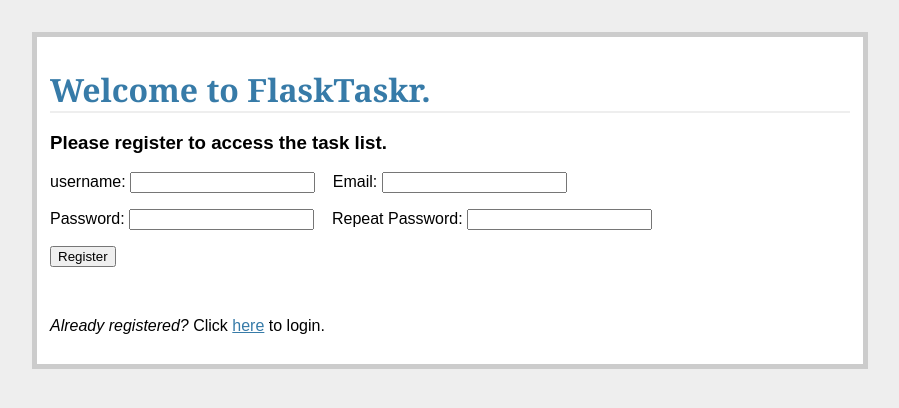
After one commit to peacing/flasktaskr, a Flask app: page /register/ in a window 1280 px wide. The commit adds this page. Shown: the top 408 px of the page, without its empty margins (190-1089 px from the left). Run offline with Flask 2, Linux system fonts and the light colour scheme; parts of the project's set-up code (start-up, migrations or seed data) failed here and were passed over.

Commit message:
sqlalchemization

```diff
--- a/project/_config.py
+++ b/project/_config.py
@@ -4,8 +4,6 @@ import os
 basedir = os.path.abspath(os.path.dirname(__file__))
 
 DATABASE = 'flasktaskr.db'
-USERNAME = 'admin'
-PASSWORD = 'admin'
 WTF_CSRF_ENABLED = True
 SECRET_KEY = 'my_precious'
 
--- a/project/forms.py
+++ b/project/forms.py
@@ -1,6 +1,6 @@
 from flask_wtf import Form
-from wtforms import StringField, DateField, IntegerField, SelectField
-from wtforms.validators import DataRequired
+from wtforms import StringField, DateField, IntegerField, SelectField, PasswordField
+from wtforms.validators import DataRequired, Length, EqualTo
 
 class AddTaskForm(Form):
     task_id = IntegerField()
@@ -21,3 +21,32 @@ class AddTaskForm(Form):
         ]
     )
     status = IntegerField('Status')
+
+
+class RegisterForm(Form):
+    name = StringField(
+        'username',
+        validators=[DataRequired(), Length(min=6, max=40)]
+    )
+    email = StringField(
+        'Email',
+        validators=[DataRequired(), Length(min=6, max=40)]
+    )
+    password = PasswordField(
+        'Password',
+        validators=[DataRequired(), Length(min=6, max=40)]
+    )
+    confirm = PasswordField(
+        'Repeat Password',
+        validators=[DataRequired(), EqualTo('password', message='Passwords must match')]
+    )
+
+class LoginForm(Form):
+    name = StringField(
+        'username',
+        validators=[DataRequired()]
+    )
+    password = PasswordField(
+        'Password',
+        validators=[DataRequired()]
+    )
--- /dev/null
+++ b/project/templates/register.html
@@ -0,0 +1,25 @@
+{% extends "_base.html" %}
+{% block content %}
+
+<h1>Welcome to FlaskTaskr.</h1>
+<h3>Please register to access the task list.</h3>
+  <form method="POST" action="">
+    {{ form.csrf_token }}
+    <p>
+      {{ form.name.label }}: {{ form.name }}
+      &nbsp;&nbsp;
+      {{ form.email.label }}: {{ form.email }}
+    </p>
+    <p>
+      {{ form.password.label }}: {{ form.password }}
+      &nbsp;&nbsp;
+      {{ form.confirm.label }}: {{ form.confirm }}
+    </p>
+    <p><input type="submit" value="Register"></p>
+  </form>
+
+  <br>
+
+  <p><em>Already registered?</em> Click <a href="/">here</a> to login.</p>
+
+{% endblock %}
--- a/project/views.py
+++ b/project/views.py
@@ -2,7 +2,7 @@ import sqlite3
 from functools import wraps
 from flask import Flask, flash, redirect, render_template, request, \
     session, url_for, g
-from forms import AddTaskForm
+from forms import AddTaskForm, LoginForm, RegisterForm
 from flask.ext.sqlalchemy import SQLAlchemy
 
 # config
@@ -10,7 +10,7 @@ app = Flask(__name__)
 app.config.from_object('_config')
 db = SQLAlchemy(app)
 
-from models import Task
+from models import Task, User
 
 # helper functions
 """
@@ -30,6 +30,23 @@ def login_required(test):
 
 # route handlers
 
+@app.route('/register/', methods = ['GET', 'POST'])
+def register():
+    error = None
+    form = RegisterForm(request.form)
+    if request.method == 'POST':
+        if form.validate_on_submit():
+            new_user = User(
+                form.name.data,
+                form.email.data,
+                form.password.data
+            )
+            db.session.add(new_user)
+            db.session.commit()
+            flash('Thanks for registering. Please login')
+            return redirect(url_for('login'))
+    return render_template('register.html', form=form, error=error)
+
 @app.route('/logout/')
 def logout():
     session.pop('logged_in', None)
@@ -38,17 +55,22 @@ def logout():
 
 @app.route('/', methods=['GET', 'POST'])
 def login():
+    error = None
+    form = LoginForm(request.form)
     if request.method == 'POST':
-        if request.form['username'] != app.config['USERNAME'] \
-          or request.form['password'] != app.config['PASSWORD']:
-            error = 'Invalid Credentials. Please try again.'
-            return render_template('login.html', error=error)
+        if form.validate_on_submit():
+            user = User.query.filter_by(name=request.form['name']).first()
+            if user is not None and user.password == request.form['password']:
+                session['logged_in'] = True
+                session['user_id'] = user.id
+                flash('Welcome!')
+                return redirect(url_for('tasks'))
+            else:
+                error = 'Invalid username or password.'
+        else:
+            error = 'Both fields are required'
 
-        else:
-            session['logged_in'] = True
-            flash('Welcome')
-            return redirect(url_for('tasks'))
-    return render_template('login.html')
+    return render_template('login.html', form=form, error=error)
 
 @app.route('/tasks/')
 @login_required
```
Also changed, not shown: project/db_create.py (+4 -4 lines), project/models.py (+23 -1 lines), project/templates/login.html (+10 -6 lines), project/flasktaskr.db.
